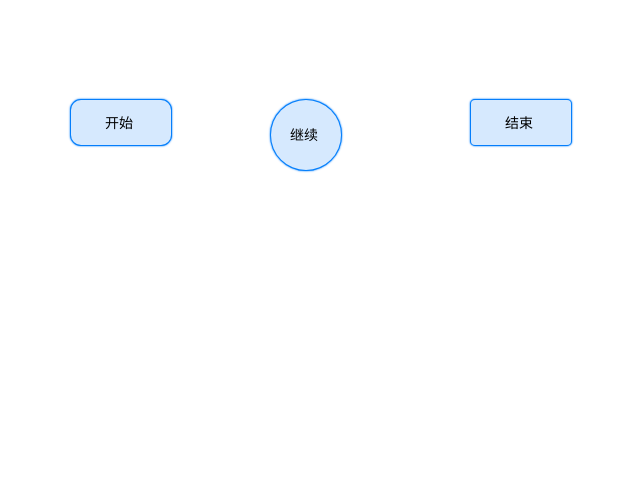
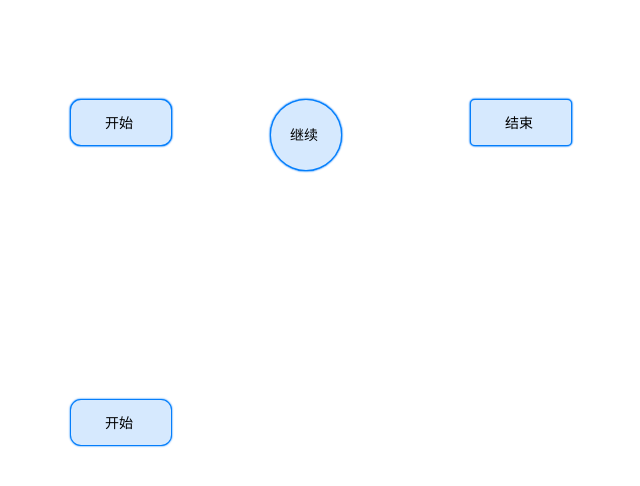
Before and after one commit to gaolio/plot-canvas, a website built with webpack: page public/index.html in a window 1280 px wide. Shown: the whole page, without its empty margins (29-669 px from the left). Built offline with nearby package versions, Linux system fonts and the light colour scheme.

Commit message:
基础架构搭建

```diff
--- a/src/assets/index.scss
+++ b/src/assets/index.scss
@@ -34,4 +34,7 @@ html,body {
   .plot-input-hide{
     display: none !important;
   }
+  .plot-hover{
+    cursor: move;
+  }
 }
--- a/src/index.js
+++ b/src/index.js
@@ -182,17 +182,21 @@ import { addEvents } from "./util/event"
 
 
 // 用来存储过度信息 dom节点 canvas2D
-let container = null;
+export let container = null;
 class Plot{
    constructor(params){
       // dom节点
       container = initCon(params);
       // 数据源 监听
-      this.sourceData = PubMethods.watchSourceData(params.sourceData, drawAll.bind(this, this.sourceData, container.canvas.ctx));
+      this.sourceData = PubMethods.watchSourceData.call(this, params.sourceData, drawAll, container.canvas.ctx);
       // 绘制canvas
       drawAll(this.sourceData, container.canvas.ctx);
       // 事件添加
-      addEvents(this, container.canvas.cav, PubMethods.computer, {cav: container.canvas.cav, sourceData: this.sourceData})
+      addEvents(this, container.canvas.cav, PubMethods.computer, {cav: container.canvas.cav, sourceData: this.sourceData, ctx:container.canvas.ctx })
+      // 添加一条数据
+      PubMethods.modifySource.call(this)
+      // 数据本身是一个数组
+      console.log(...this.sourceData);
    }
 
 }
--- a/src/util/common.js
+++ b/src/util/common.js
@@ -39,7 +39,6 @@ export const initCav = (el, canvas) => {
 
 export const computer = (ev, params) => {
   const { cav, sourceData } = params;
-  console.log(params);
   const cx = ev.clientX - cav.offsetLeft, cy = ev.clientY - cav.offsetTop;
   let obj = null;
   sourceData.forEach((item, index) => {
@@ -74,16 +73,42 @@ export const queryDom = node => {
  *  @param {Object} obj canvas数据源
  *  @param {Function} fun 改变之后的回掉函数
  */
-export const watchSourceData = (obj, fun) => {
+export const watchSourceData = function (obj, fun, ctx) {
   const proxy = new Proxy(obj, {
     get: function (obj, key) {
       return obj[key]
     },
     set: function (obj, key, value) {
       obj[key] = value;
-      fun()
+      fun(obj, ctx)
       return true;
     }
   })
   return proxy
 }
+
+
+// 修改数据源
+export const modifySource= function(){
+  console.log(this);
+  const length =  this.sourceData.length;
+  this.sourceData[length] = {
+   type: 'rect',
+   options: { x: 100, y: 400, w: 100, h: 45, r: 10, text: '开始' }
+ }
+}
+
+
+
+// 函数截流
+
+const throttle = (fun, time) => {
+  const timer = new Date().getTime();
+  return () => {
+     const currentTime = new Date().getTime();
+     if ((currentTime - timer) > time) {
+        fun()
+        timer = currentTime;
+     }
+  }
+}
--- a/src/util/draw.js
+++ b/src/util/draw.js
@@ -82,10 +82,11 @@ const draw = new Map([
 
 
 
-export const drawAll = (sourceData, ctx) => {
-  sourceData.forEach(item => {
+export const drawAll = function(sourceData, ctx) {
+  for(let i =0; i < sourceData.length; i++) {
+    const item = sourceData[i]
     draw.get(item.type)(ctx, item.options)
-  });
+  }
 }
 
 export default draw
--- a/src/util/event.js
+++ b/src/util/event.js
@@ -4,27 +4,44 @@
  *  time: 2020-9-18
  */
 
+const style = new Map([
+    ['mousemove', 'plot-hover'],
+   //  ['mousemove', 'plot-hove'],
+   //  ['mousemove', 'plot-hove']
+])
 
- export const dbClick = (fun,params) => {
+
+
+ export const dbClick = function (fun,params) {
     const e = event || window.event;
     const result = fun(e, params);
     console.log(result, this);
  }
 
- export const mouseDown = () => {}
+ export const mouseDown = function () {}
 
- export const mouseUp = () => {}
+ export const mouseUp = function() {}
 
- export const mousemove = () => {}
-
-
-
+ export const mousemove = function(fun,params) {
+   let timer = new Date().getTime();
+   // 函数节流
+   return () => {
+      const e = event || window.event;
+      const currentTime = new Date().getTime();
+      if (currentTime - timer > 20) {
+         const result = fun(e, params);
+         timer = currentTime;
+         // 鼠标样式
+         params.cav.classList[result.status ? 'add' : 'remove'](style.get('mousemove'))
+      }
+   }
+ }
 
 
 // 事件添加
  export const addEvents = (self,cav, fun, params) => {
     cav.addEventListener('dblclick', dbClick.bind(self, fun, params))
-    cav.addEventListener('mouseDown', mouseDown.bind(self))
-    cav.addEventListener('mouseUp', mouseUp.bind(self))
-    cav.addEventListener('mousemove', mousemove.bind(self))
+    cav.addEventListener('mouseDown', mouseDown.bind(self, fun, params))
+    cav.addEventListener('mouseUp', mouseUp.bind(self, fun, params))
+    cav.addEventListener('mousemove', mousemove.call(self, fun, params))
  }
```
